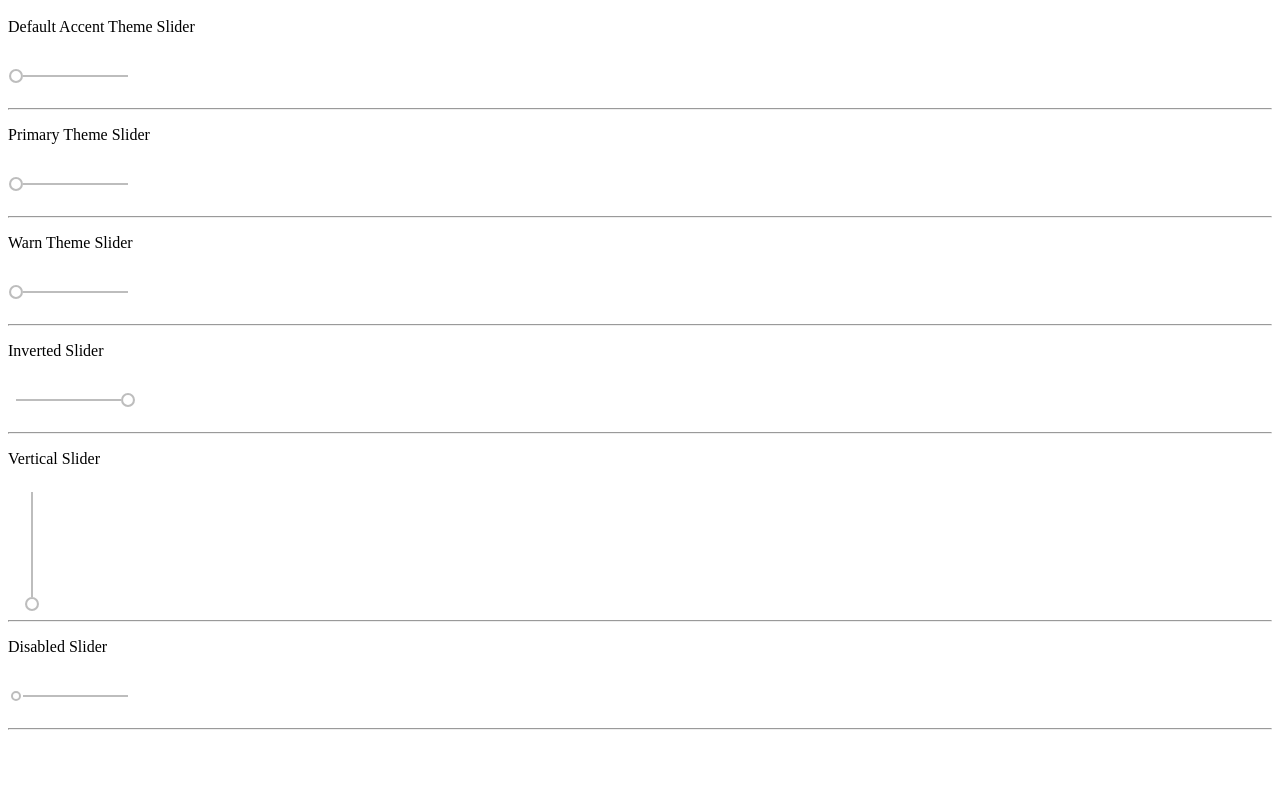
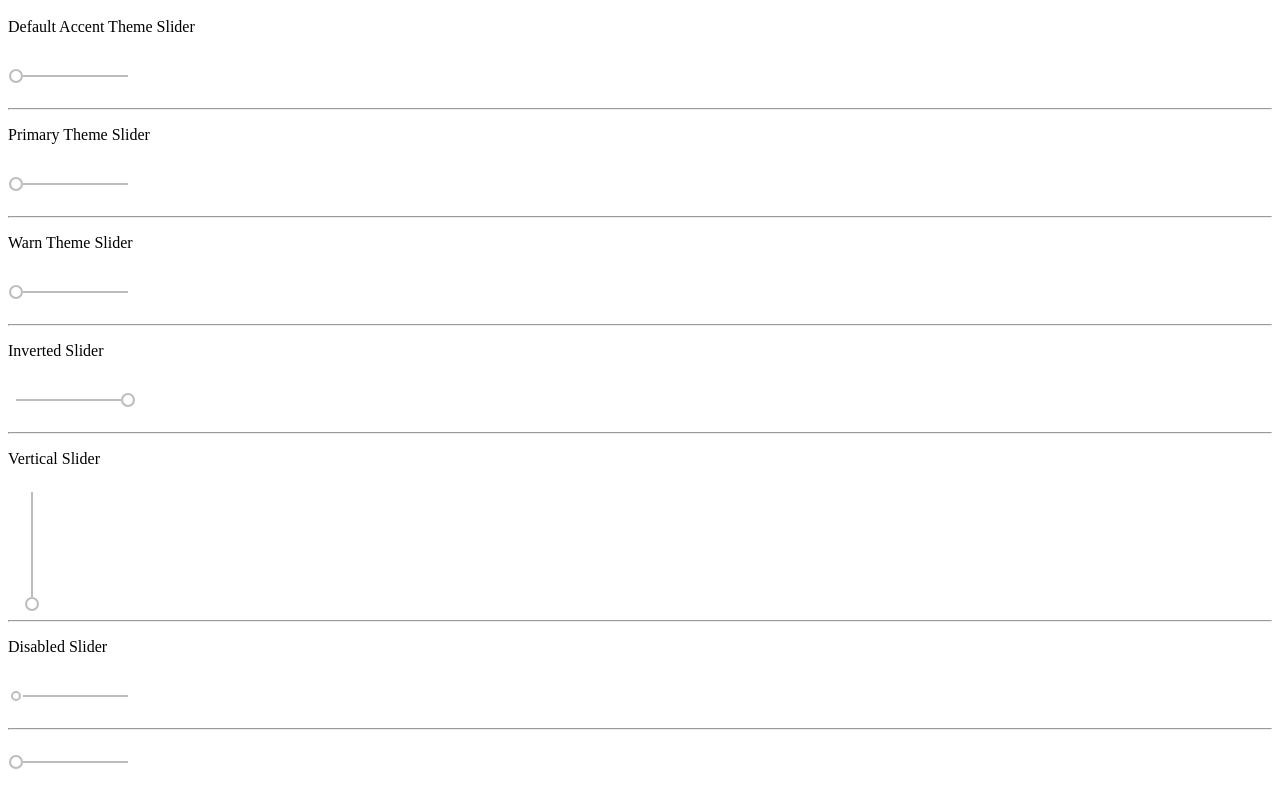
Before and after one commit to vl3b/angularDependenciestest, an Angular app: page / in a window 1280 px wide. Shown: the part 729-1523 px from the top of the page. Before the commit the page ends 1467 px from the top, so only its background shows below. Built offline with nearby package versions, Linux system fonts and the light colour scheme.

Commit message:
1 file modified

```diff
--- a/src/app/slider/slider.component.html
+++ b/src/app/slider/slider.component.html
@@ -21,3 +21,4 @@
 <p>Disabled Slider</p>
 <mat-slider disabled="true"></mat-slider>
 <hr />
+<mat-slider></mat-slider>
```
